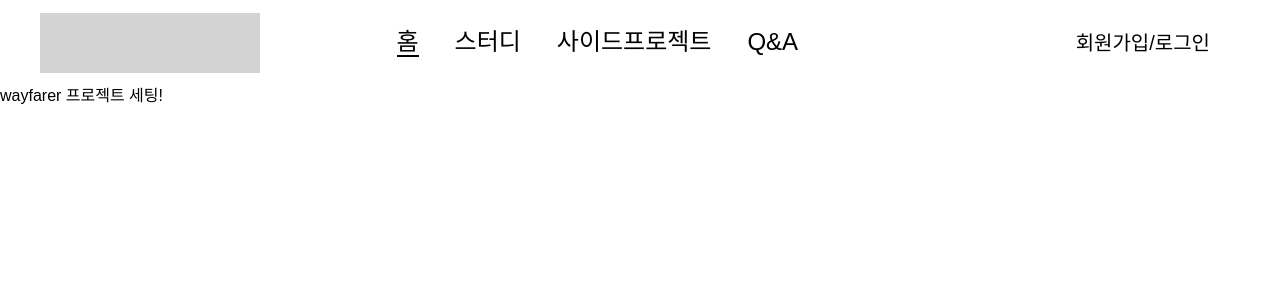
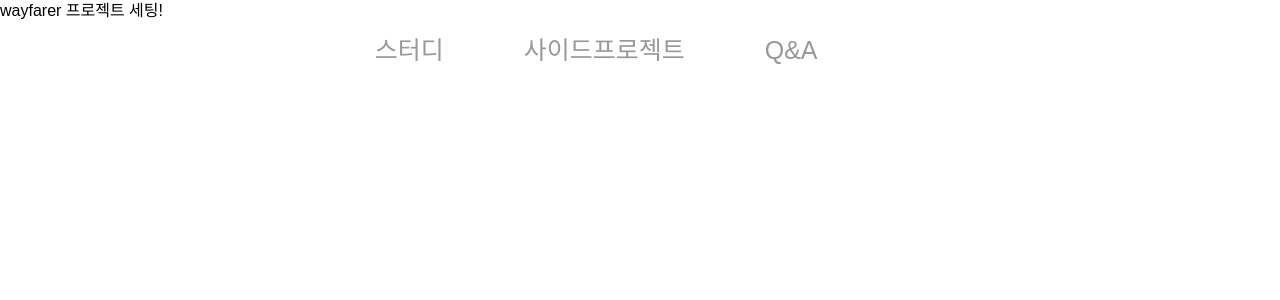
Before and after one commit to ProjectCoco/wayfarer-frontend, a Next.js app: page / in a window 1280 px wide. Shown: the top 300 px of the page. Built offline with nearby package versions, Linux system fonts and the light colour scheme; a web font is replaced by a local one.

Commit message:
design: Header 컴포넌트 디자인 변경

```diff
--- a/components/common/Header.tsx
+++ b/components/common/Header.tsx
@@ -1,86 +1,85 @@
-import React, { useState } from "react";
+import Image from "next/image";
+import React, { useEffect, useState } from "react";
 import styled from "styled-components";
+import LogoImg from "../../public/Logo/Logo.svg";
 
-const HeaderMenu = ["홈", "스터디", "사이드프로젝트", "Q&A"];
+const Menus = ["홈", "스터디", "사이드프로젝트", "Q&A"];
 
 const Header = () => {
-  const [selected, setSelected] = useState<string | null>("홈");
+  const [selected, setSelected] = useState("홈");
+  const [isScrolled, setIsScrolled] = useState(false);
 
   const onTabClick = (tabName: string) => {
     setSelected(tabName);
   };
 
+  useEffect(() => {
+    window.addEventListener("scroll", () => {
+      if (window.scrollY > 80) setIsScrolled(true);
+      else setIsScrolled(false);
+    });
+
+    return () => window.removeEventListener("scroll", () => {});
+  }, []);
+
   return (
-    <HeaderContainer>
-      <InnerContainer>
-        <Logo />
-        <div className="menus">
-          {HeaderMenu.map((el) => (
+    <HeaderContainer isScrolled={isScrolled}>
+      <Image src={LogoImg} alt="WayfarerLogo" />
+      <Tabs>
+        <MenuTabs>
+          {Menus.map((el) => (
             <span
-              className={`menu${el === selected ? " selected" : ""}`}
+              className={`${el === selected ? "selected" : ""}`}
               key={el}
               onClick={() => onTabClick(el)}
             >
               {el}
             </span>
           ))}
-        </div>
-        <div className="member-menu">
-          <span className="signup">회원가입/로그인</span>
-        </div>
-      </InnerContainer>
+        </MenuTabs>
+        <Login>로그인</Login>
+      </Tabs>
     </HeaderContainer>
   );
 };
 
 export default Header;
 
-const HeaderContainer = styled.div`
+const HeaderContainer = styled.div<{ isScrolled: boolean }>`
   width: 100%;
-  height: 85px;
+  height: 100px;
+  padding: 0 35.32px;
+  position: fixed;
   display: flex;
   align-items: center;
-  justify-content: center;
+  font-size: 25px;
+  color: #999999;
+  background-color: ${(props) =>
+    props.isScrolled ? `${props.theme.colors.Cosmic_black}` : "transparent"};
+  z-index: 10;
 `;
 
-const InnerContainer = styled.div`
-  width: 1200px;
+const Tabs = styled.div`
+  width: 1280px;
   display: flex;
+  justify-content: space-between;
   align-items: center;
-  justify-content: space-between;
-  font-size: 24px;
-  font-weight: 500;
+  margin-left: 75.24px;
+`;
 
+const MenuTabs = styled.div`
   span {
     cursor: pointer;
-  }
-
-  .menus {
-    margin-right: 105px;
-  }
-
-  .menu {
-    margin-right: 36px;
-    color: ${({ theme }) => theme.colors.gray_400};
-  }
-
-  .member-menu {
-    color: ${({ theme }) => theme.colors.gray_600};
-  }
-
-  .signup {
-    margin-right: 30px;
-    font-size: 20px;
+    margin-right: 80px;
   }
 
   .selected {
-    color: #000000;
-    border-bottom: 2px solid ${({ theme }) => theme.colors.Blue};
+    color: #ffffff;
+    font-weight: bold;
   }
 `;
 
-const Logo = styled.div`
-  width: 220px;
-  height: 60px;
-  background-color: lightgray;
+const Login = styled.div`
+  color: #ffffff;
+  cursor: pointer;
 `;
```
